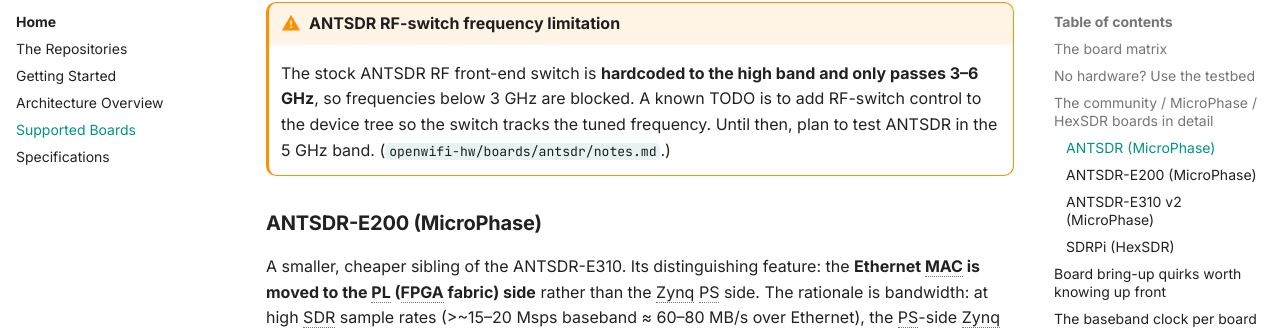
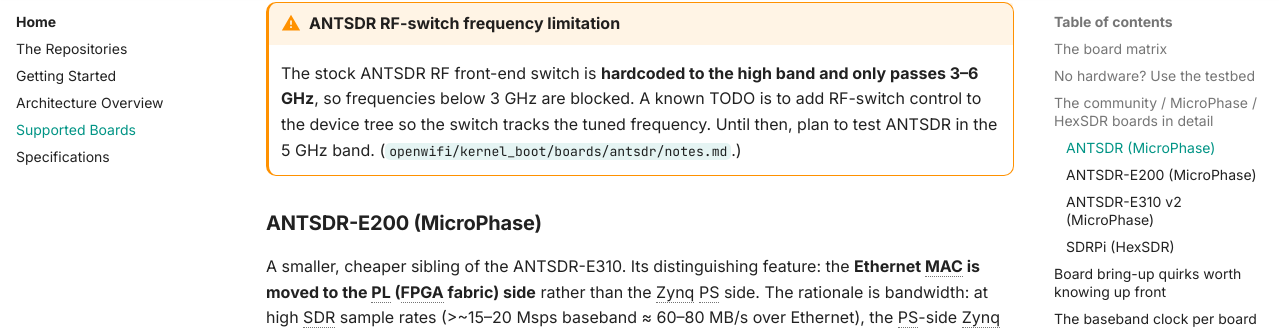
Before and after one commit to ThomasMontanoGames/OpenWifi-Wiki, an MkDocs documentation site: the page built from docs/Supported-Boards.md, in a window 1280 px wide and 900 px high, scrolled down 2797 px. Shown: the part 117-450 px from the top of the window. Built offline with MkDocs 1.6.1 and Material for MkDocs 9.7.7, drawn with Linux system fonts in a browser that asks for light colours; comment, search, counter and statistics services are not loaded.

Commit message:
docs(boards): fix the antsdr notes.md path in Supported Boards
openwifi-hw commit d047d794 reorganized the board list in its
README into a table and, in the process, changed where it points
readers for the ANTSDR RF-switch caveat: from boards/antsdr/notes.md
to kernel_boot/boards/antsdr/notes.md. That matches this wiki's own
convention that per-board boot and hardware notes live under
openwifi/kernel_boot/boards/<board_name>/, not under openwifi-hw.
Update the stale citation to match.

```diff
--- a/docs/Supported-Boards.md
+++ b/docs/Supported-Boards.md
@@ -41,7 +41,7 @@ Several low-cost integrated boards are worth understanding beyond the one-line m
 An enhanced ADALM-Pluto: Zynq-7020 + AD936x, usable both as a generic SDR (PlutoSDR/FMCOMMS-class) and as an openwifi platform.
 
 !!! warning "ANTSDR RF-switch frequency limitation"
-    The stock ANTSDR RF front-end switch is **hardcoded to the high band and only passes 3–6 GHz**, so frequencies below 3 GHz are blocked. A known TODO is to add RF-switch control to the device tree so the switch tracks the tuned frequency. Until then, plan to test ANTSDR in the 5 GHz band. (`openwifi-hw/boards/antsdr/notes.md`.)
+    The stock ANTSDR RF front-end switch is **hardcoded to the high band and only passes 3–6 GHz**, so frequencies below 3 GHz are blocked. A known TODO is to add RF-switch control to the device tree so the switch tracks the tuned frequency. Until then, plan to test ANTSDR in the 5 GHz band. (`openwifi/kernel_boot/boards/antsdr/notes.md`.)
 
 ### ANTSDR-E200 (MicroPhase)
 
```
